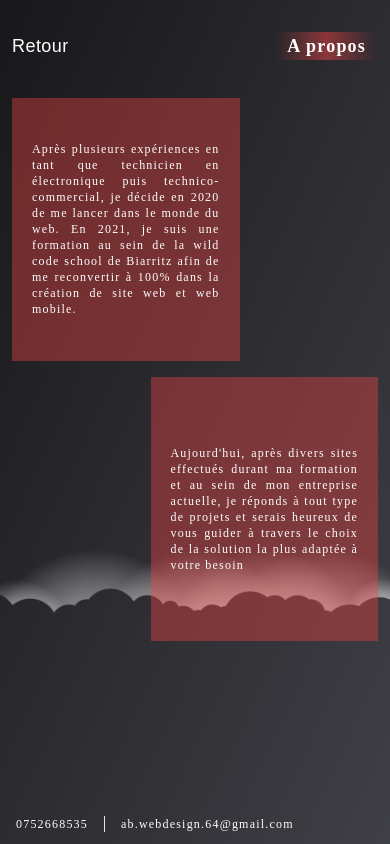
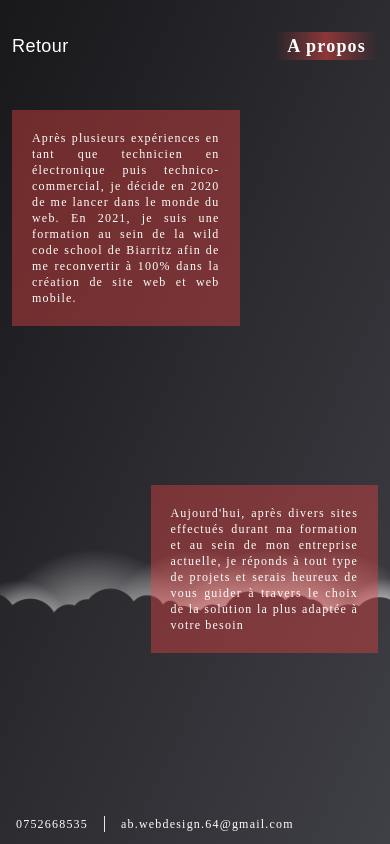
Before and after one commit to aurelienbrethes/ab-webdesign, a Next.js app: page /about in a window 390 px wide. Built offline with nearby package versions, Linux system fonts and the light colour scheme; a web font is replaced by a local one.

Commit message:
fix bug mobile about section

```diff
--- a/pages/about.tsx
+++ b/pages/about.tsx
@@ -22,7 +22,7 @@ const About: NextPage = () => {
       <H1Title title="A propos" />
       <BackButton />
       <section className="w-full h-3/4">
-        <div className="relative w-full p-2 h-5/6">
+        <div className="relative w-full p-2 mt-3 h-5/6">
           {aboutArray.map((card, index) => (
             <AboutCard
               text={card.text}
--- a/src/components/AboutCard.tsx
+++ b/src/components/AboutCard.tsx
@@ -11,7 +11,7 @@ const AboutCard = ({ text, cardClass, motionClass }: IAboutCard) => {
     <motion.div
       animate={{ x: motionClass }}
       transition={{ ease: 'easeOut', duration: 0.5 }}
-      className={`absolute sm:w-3/5 w-7/12 h-1/2 -my-2 ${cardClass} flex justify-center items-center bg-red-500 bg-opacity-40 sm:h-3/5`}
+      className={`absolute sm:w-3/5 w-7/12 -my-2 ${cardClass} flex justify-center items-center bg-red-500 bg-opacity-40 sm:h-3/5`}
     >
       <p className="p-5 text-xs text-justify sm:text-base md:p-20">{text}</p>
     </motion.div>
```
